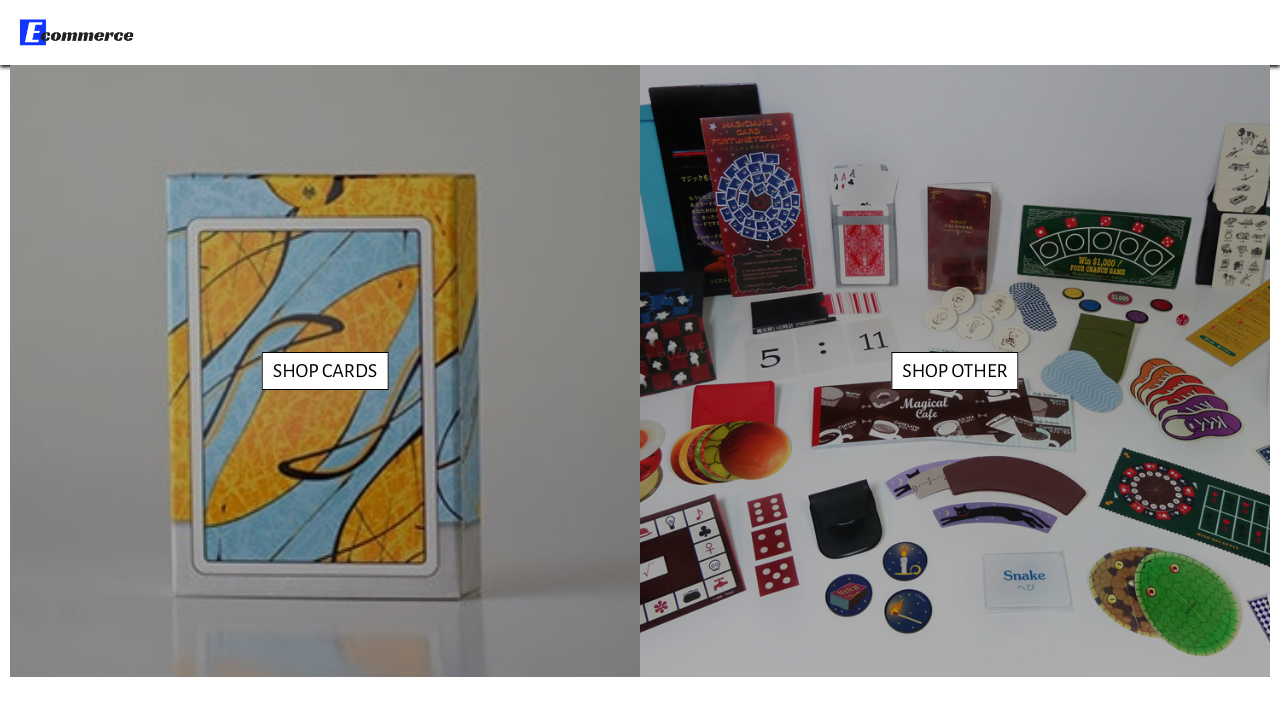
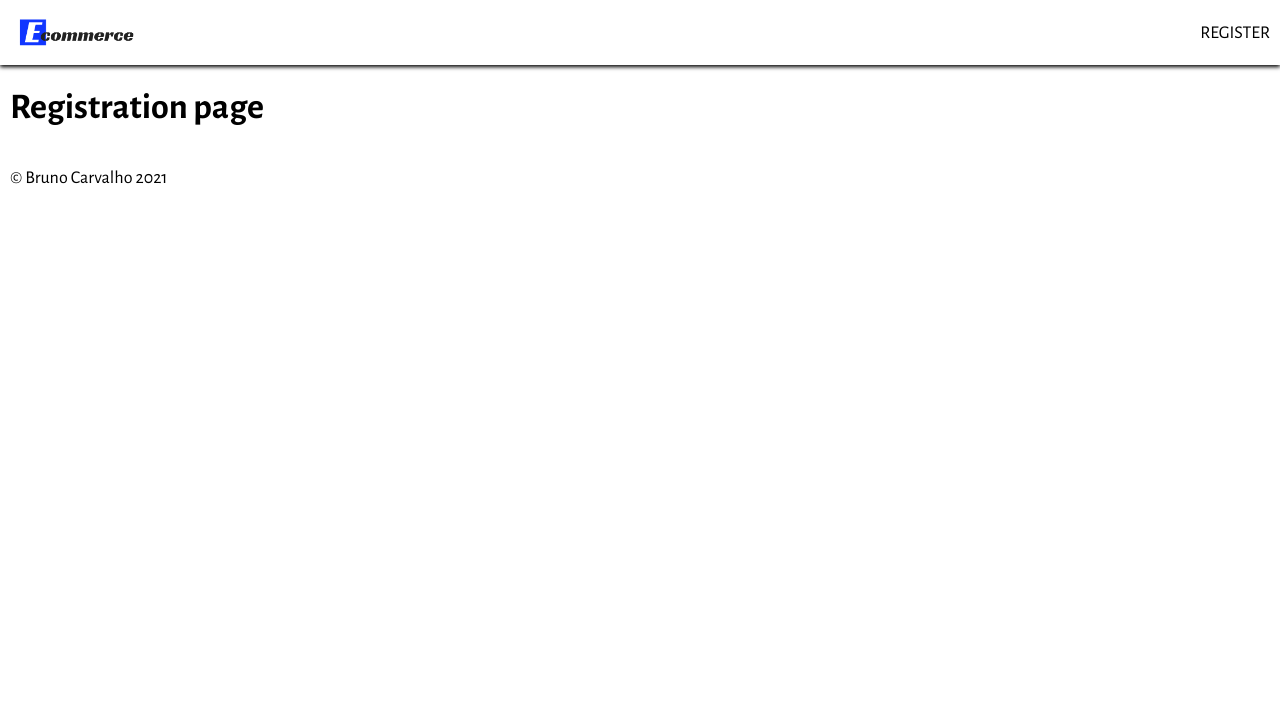
Before and after one commit to brnu0/ecommerce-website, a React (Create React App) app: page /registration in a window 1280 px wide. Shown: the top 716 px of the page. Built offline with nearby package versions, Linux system fonts and the light colour scheme.

Commit message:
react router /  custom layouts / Footer component

```diff
--- a/package.json
+++ b/package.json
@@ -9,6 +9,7 @@
     "node-sass": "^4.14.1",
     "react": "^17.0.1",
     "react-dom": "^17.0.1",
+    "react-router-dom": "^5.2.0",
     "react-scripts": "4.0.1",
     "web-vitals": "^0.2.4"
   },
--- a/src/App.js
+++ b/src/App.js
@@ -1,15 +1,29 @@
 import React from 'react';
-import Header from './components/Header';
+import { Route } from 'react-router-dom'
+
+// layouts
+import MainLayout from './layouts/MainLayout';
+import HomepageLayout from './layouts/HomepageLayout';
+//Pages
 import Homepage from './pages/Homepage';
+import Registration from './pages/Registration';
 import './default.scss';
 
 function App() {
   return (
     <div className="App">
-      <Header/>
-      <div className="main">
-        <Homepage />
-      </div>
+      <switch>
+          <Route exact path="/" render={() => (
+            <HomepageLayout>
+              <Homepage />
+            </HomepageLayout>
+          )} />
+          <Route path="/registration" render={() => (
+            <MainLayout>
+              <Registration />
+            </MainLayout>
+          )}/>
+        </switch>
     </div>
   );
 }
--- /dev/null
+++ b/src/components/Footer/index.js
@@ -0,0 +1,14 @@
+import React from 'react';
+import './styles.scss';
+
+const Footer = props =>{
+    return(
+        <footer className="footer">
+            <div className="wrap">
+                © Bruno Carvalho 2021
+            </div>
+        </footer>
+    )
+}
+
+export default Footer
--- /dev/null
+++ b/src/components/Footer/styles.scss
@@ -0,0 +1,7 @@
+.footer {
+    .wrap {
+      max-width: 1450px;
+      padding: 20px 10px;
+      margin: 0 auto;
+    }
+  }
--- a/src/components/Header/index.js
+++ b/src/components/Header/index.js
@@ -1,5 +1,6 @@
 import React from 'react';
 import './styles.scss';
+import { Link } from 'react-router-dom';
 
 import Logo from '../../assets/logo.png';
 
@@ -8,7 +9,18 @@ const Header = props => {
         <header className="header">
             <div className="wrap">
                 <div className="logo">
-                    <img src={Logo} alt="eCommerce Logo" />
+                    <Link to="/">
+                        <img src={Logo} alt="eCommerce Logo" />
+                    </Link>
+                </div>
+                <div className="callToAction">
+                    <ul>
+                        <li>
+                            <Link to="/registration">
+                                Register
+                            </Link>
+                        </li>
+                    </ul>
                 </div>
             </div>
         </header>
--- a/src/components/Header/styles.scss
+++ b/src/components/Header/styles.scss
@@ -7,7 +7,6 @@
         height: 100%;
         max-width: 1450px;
         margin: 0 auto;
-    }
 
         .logo{
             width: 13.0rem;
@@ -16,7 +15,6 @@
             -webkit-transform: translateY(-50%);
             -moz-transform: translateY(-50%);
             transform: translateY(-50%);
-    }
 
             img{
                 display: block;
@@ -24,3 +22,30 @@
                 margin: 0;
             }
         }
+
+        .callToAction{
+            position: absolute;
+            top: 50%; right: 10px;
+            -webkit-transform: translateY(-50%);
+            -moz-transform: translateY(-50%);
+            transform: translateY(-50%);
+
+            ul, li {
+                margin: 0;
+                padding: 0;
+            }
+
+            li{
+                list-style-type: none;
+
+                a{
+                    font-size: 1.8rem;
+                    line-height: 1;
+                    color: black;
+                    text-decoration: none;
+                    text-transform: uppercase;
+                }
+            }
+        }
+    }
+}
--- a/src/index.js
+++ b/src/index.js
@@ -1,10 +1,13 @@
 import React from 'react';
 import ReactDOM from 'react-dom';
+import { BrowserRouter } from 'react-router-dom';
 import App from './App';
 
 ReactDOM.render(
   <React.StrictMode>
-    <App />
+    <BrowserRouter>
+      <App />
+    </BrowserRouter>
   </React.StrictMode>,
   document.getElementById('root')
 );
--- /dev/null
+++ b/src/layouts/HomepageLayout.js
@@ -0,0 +1,15 @@
+import React from 'react';
+import Header from './../components/Header';
+import Footer from './../components/Footer';
+
+const HomepageLayout = props => {
+    return(
+        <div className="fullHeight">
+            <Header />
+            {props.children}
+            <Footer />
+        </div>
+    );
+};
+
+export default HomepageLayout;
--- /dev/null
+++ b/src/layouts/MainLayout.js
@@ -0,0 +1,17 @@
+import React from 'react';
+import Header from './../components/Header';
+import Footer from './../components/Footer';
+
+const MainLayout = props => {
+    return(
+        <div>
+            <Header />
+            <div className="main">
+                {props.children}
+            </div>
+            <Footer />
+        </div>
+    );
+};
+
+export default MainLayout;
--- /dev/null
+++ b/src/pages/Registration/index.js
@@ -0,0 +1,17 @@
+import React, { Component } from 'react';
+
+import './styles.scss';
+
+class Registration extends Component {
+    render(){
+        return(
+            <div>
+                <h1>
+                    Registration page
+                </h1>
+            </div>
+        );
+    }
+};
+
+export default Registration;
```
Also changed, not shown: src/pages/Registration/styles.scss (added), 2 other files (tests, documents, lock files or other folders). Lines whose indentation alone changed are shown as unchanged.
